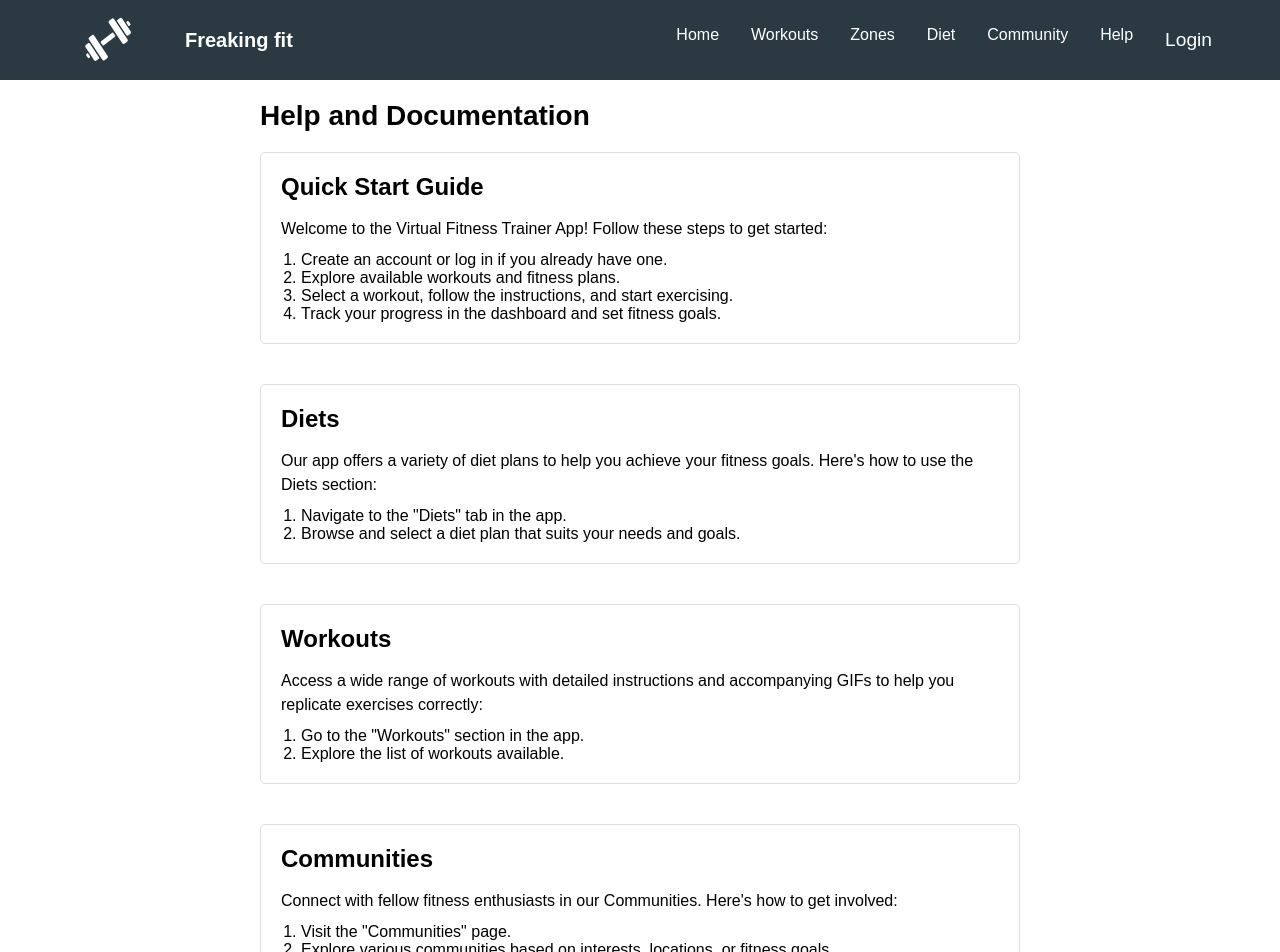
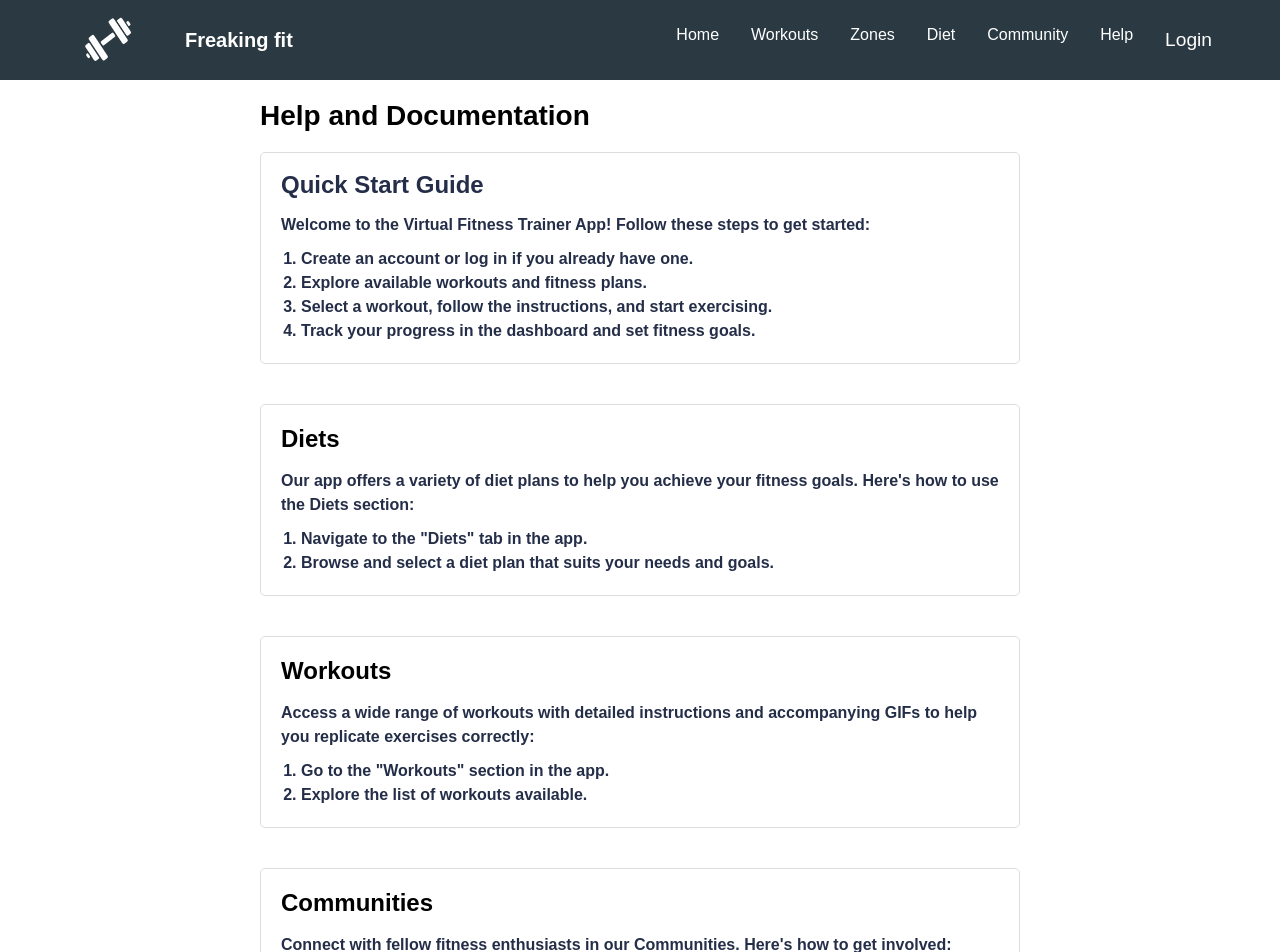
Before and after one commit to saivivek116/Freaking_Fit, a React (Create React App) app: page /help in a window 1280 px wide. Shown: the top 952 px of the page. Built offline with nearby package versions, Linux system fonts and the light colour scheme.

Commit message:
fixed: changed font style in help section fixed : community padding

```diff
--- a/src/components/Card.js
+++ b/src/components/Card.js
@@ -4,7 +4,7 @@ import CardItem from "./CardItem";
 function Cards() {
 	return (
 		<div className="cards">
-			<h1>Check out!</h1>
+			<h1 className="pt-1">Check out!</h1>
 			<div className="cards__container">
 				<div className="cards__wrapper">
 					<ul className="cards__items">
--- a/src/pages/Community.js
+++ b/src/pages/Community.js
@@ -3,11 +3,11 @@ import CommunityCard from "../components/CommunityCard";
 // import Footer from "../components/Footer";
 import "./community.scss";
 function Community() {
-    return (
-        <div className="community pt-5">
-            <h1>Welcome to Gym Communities!</h1>
-            <CommunityCard />
-        </div>
-    );
+	return (
+		<div className="community">
+			<h1 className="pt-1">Welcome to Gym Communities!</h1>
+			<CommunityCard />
+		</div>
+	);
 }
 export default Community;
--- a/src/pages/Diet.js
+++ b/src/pages/Diet.js
@@ -5,7 +5,7 @@ function Diet() {
 	return (
 		<>
 			<div className="cards">
-				<h1>Discover Your Path to Wellness: Explore Our Diet Plans</h1>
+				<h1 className="pt-1">Discover Your Path to Wellness: Explore Our Diet Plans</h1>
 				<div className="cards__container">
 					<div className="cards__wrapper">
 						<ul className="cards__items">
--- a/src/pages/Help.js
+++ b/src/pages/Help.js
@@ -1,5 +1,5 @@
-import React from 'react';
-import './help.scss';
+import React from "react";
+import "./help.scss";
 
 const Help = () => {
 	return (
@@ -8,51 +8,43 @@ const Help = () => {
 
 			{/* Quick Start Guide */}
 			<section className="section">
-        <h3>Quick Start Guide</h3>
-        <p>
-          Welcome to the Virtual Fitness Trainer App! Follow these steps to get started:
-        </p>
+				<h3 className="cards__item__text">Quick Start Guide</h3>
+				<p className="cards__item__text">Welcome to the Virtual Fitness Trainer App! Follow these steps to get started:</p>
 				<ol>
-          <li>Create an account or log in if you already have one.</li>
-          <li>Explore available workouts and fitness plans.</li>
-          <li>Select a workout, follow the instructions, and start exercising.</li>
-          <li>Track your progress in the dashboard and set fitness goals.</li>
+					<li className="cards__item__text">Create an account or log in if you already have one.</li>
+					<li className="cards__item__text">Explore available workouts and fitness plans.</li>
+					<li className="cards__item__text">Select a workout, follow the instructions, and start exercising.</li>
+					<li className="cards__item__text">Track your progress in the dashboard and set fitness goals.</li>
 				</ol>
 			</section>
 
 			{/* Diets Section */}
 			<section className="section">
 				<h3>Diets</h3>
-        <p>
-          Our app offers a variety of diet plans to help you achieve your fitness goals. Here's how to use the Diets section:
-        </p>
+				<p className="cards__item__text">Our app offers a variety of diet plans to help you achieve your fitness goals. Here's how to use the Diets section:</p>
 				<ol>
-          <li>Navigate to the "Diets" tab in the app.</li>
-          <li>Browse and select a diet plan that suits your needs and goals.</li>
+					<li className="cards__item__text">Navigate to the "Diets" tab in the app.</li>
+					<li className="cards__item__text">Browse and select a diet plan that suits your needs and goals.</li>
 				</ol>
 			</section>
 
 			{/* Workouts Section */}
 			<section className="section">
 				<h3>Workouts</h3>
-        <p>
-          Access a wide range of workouts with detailed instructions and accompanying GIFs to help you replicate exercises correctly:
-        </p>
+				<p className="cards__item__text">Access a wide range of workouts with detailed instructions and accompanying GIFs to help you replicate exercises correctly:</p>
 				<ol>
-          <li>Go to the "Workouts" section in the app.</li>
-          <li>Explore the list of workouts available.</li>
+					<li className="cards__item__text">Go to the "Workouts" section in the app.</li>
+					<li className="cards__item__text">Explore the list of workouts available.</li>
 				</ol>
 			</section>
 
 			{/* Communities Section */}
 			<section className="section">
 				<h3>Communities</h3>
-        <p>
-          Connect with fellow fitness enthusiasts in our Communities. Here's how to get involved:
-        </p>
+				<p className="cards__item__text">Connect with fellow fitness enthusiasts in our Communities. Here's how to get involved:</p>
 				<ol>
-          <li>Visit the "Communities" page.</li>
-          <li>Explore various communities based on interests, locations, or fitness goals.</li>
+					<li className="cards__item__text">Visit the "Communities" page.</li>
+					<li className="cards__item__text">Explore various communities based on interests, locations, or fitness goals.</li>
 					{/* <li>Join a community, participate in discussions, and share your fitness journey.</li> */}
 				</ol>
 			</section>
@@ -60,12 +52,10 @@ const Help = () => {
 			{/* Contact Support */}
 			<section className="section">
 				<h3>Contact Support</h3>
-        <p>
-          If you need further assistance or have any questions, feel free to contact our support team at support@freakingfit.com.
-        </p>
+				<p className="cards__item__text">If you need further assistance or have any questions, feel free to contact our support team at support@freakingfit.com.</p>
 			</section>
 		</div>
 	);
-}
+};
 
 export default Help;
--- a/src/pages/community.scss
+++ b/src/pages/community.scss
@@ -1,7 +1,6 @@
 // @use "../style/sass/partials/variables";
 // @use "../style/sass/partials/card";
 .cards {
-	padding: 4rem;
 	background: #fff;
 }
 
--- a/src/pages/help.scss
+++ b/src/pages/help.scss
@@ -3,6 +3,7 @@
 	padding: 20px;
 	max-width: 800px;
 	margin: 0 auto;
+	font-weight: 600;
 
 	h2 {
 		font-size: 28px;
--- a/src/style/css/style.css
+++ b/src/style/css/style.css
@@ -367,7 +367,6 @@
 }
 
 .cards {
-	padding: 4rem;
 	background: #fff;
 }
 
```
Also changed, not shown: src/components/CommunityCard.js (+4 -46 lines). Lines whose indentation alone changed are shown as unchanged.
